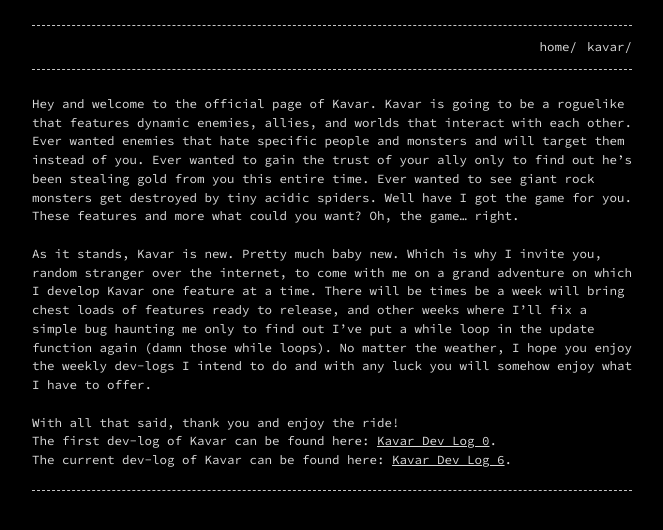
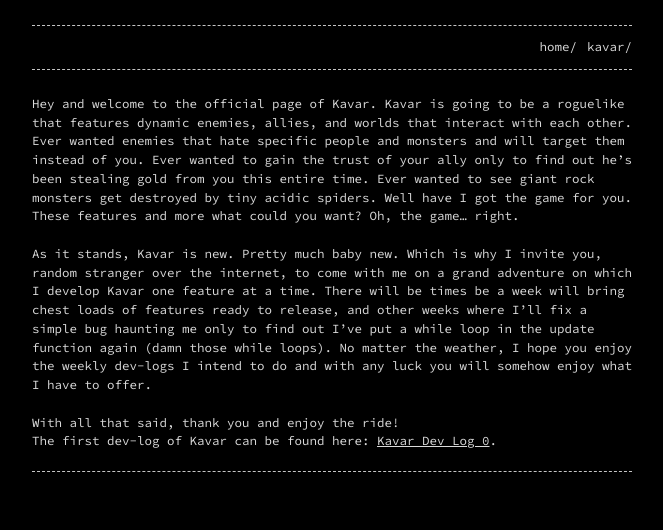
Before and after one commit to KyleS01/KyleS01.github.io, a Jekyll site: the page built from kavar.md, in a window 1280 px wide. Shown: the top 530 px of the page, without its empty margins (308-971 px from the left). Built offline with Jekyll 4.4.1, drawn with Linux system fonts in a browser that asks for light colours.

Commit message:
Update kavar.md

```diff
--- a/kavar.md
+++ b/kavar.md
@@ -18,5 +18,3 @@ With all that said, thank you and enjoy the ride!
 
 
 The first dev-log of Kavar can be found here: [Kavar Dev Log 0](https://kyles01.github.io/introduction/2020/06/10/Kavar-Log-0.html).
-
-The current dev-log of Kavar can be found here: [Kavar Dev Log 6](https://kyles01.github.io/kavar/2020/7/19-Kavar-Log-6.html).
```
